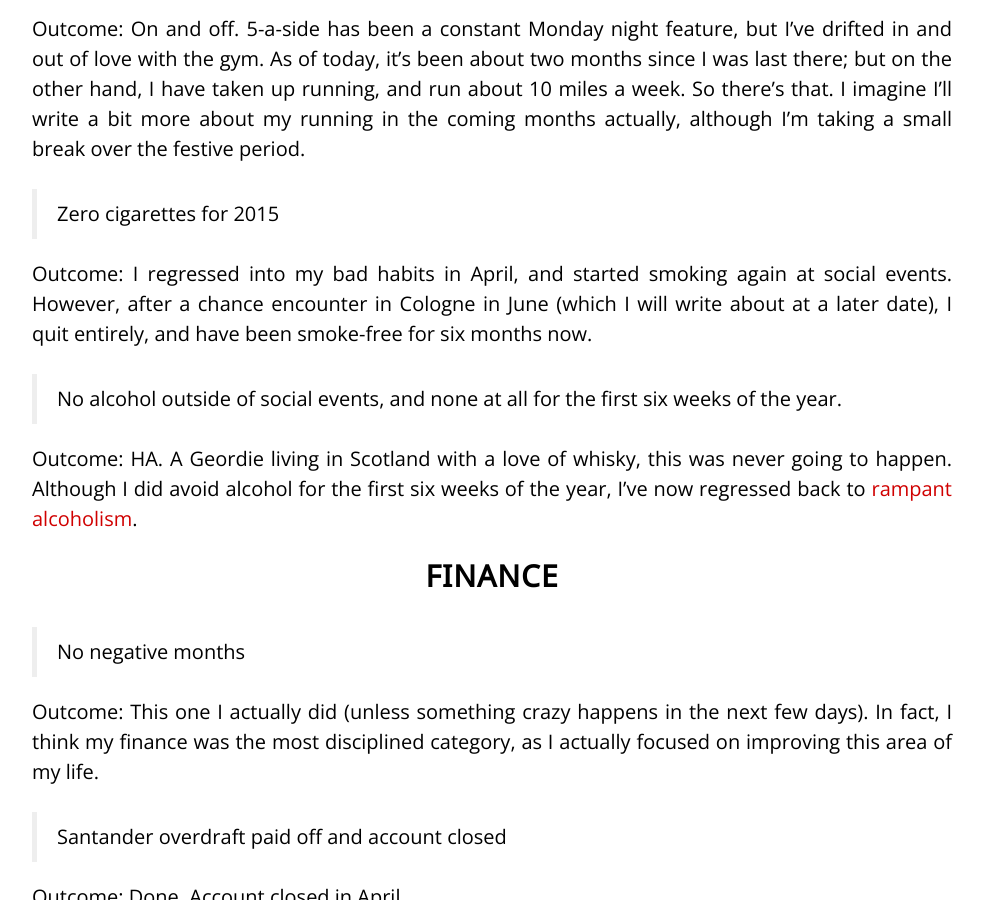
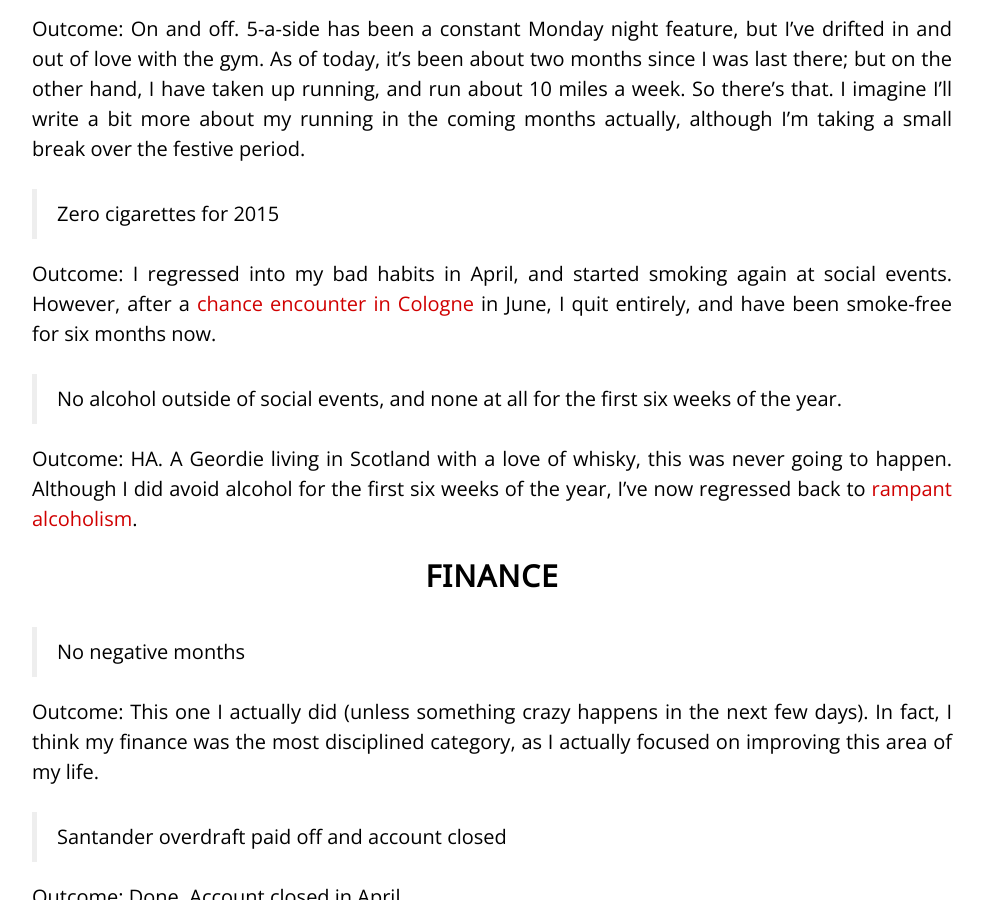
Before and after one commit to CameronD17/blog, a Jekyll site: the page built from _posts/2015-12-26-retrospection.markdown, in a window 1280 px wide and 900 px high, scrolled down 1057 px. Shown: the whole window, without its empty margins (148-1132 px from the left). Built offline with Jekyll 4.4.1, drawn with Linux system fonts in a browser that asks for light colours; nearby versions of some CDN libraries.

Commit message:
Added link to Retrospections

```diff
--- a/_posts/2015-12-26-retrospection.markdown
+++ b/_posts/2015-12-26-retrospection.markdown
@@ -24,7 +24,7 @@ Outcome: On and off. 5-a-side has been a constant Monday night feature, but I've
 
 > Zero cigarettes for 2015
 
-Outcome: I regressed into my bad habits in April, and started smoking again at social events. However, after a chance encounter in Cologne in June (which I will write about at a later date), I quit entirely, and have been smoke-free for six months now.
+Outcome: I regressed into my bad habits in April, and started smoking again at social events. However, after a [chance encounter in Cologne]({% post_url 2016-06-30-smoke %}) in June, I quit entirely, and have been smoke-free for six months now.
 
 > No alcohol outside of social events, and none at all for the first six weeks of the year.
 
```
